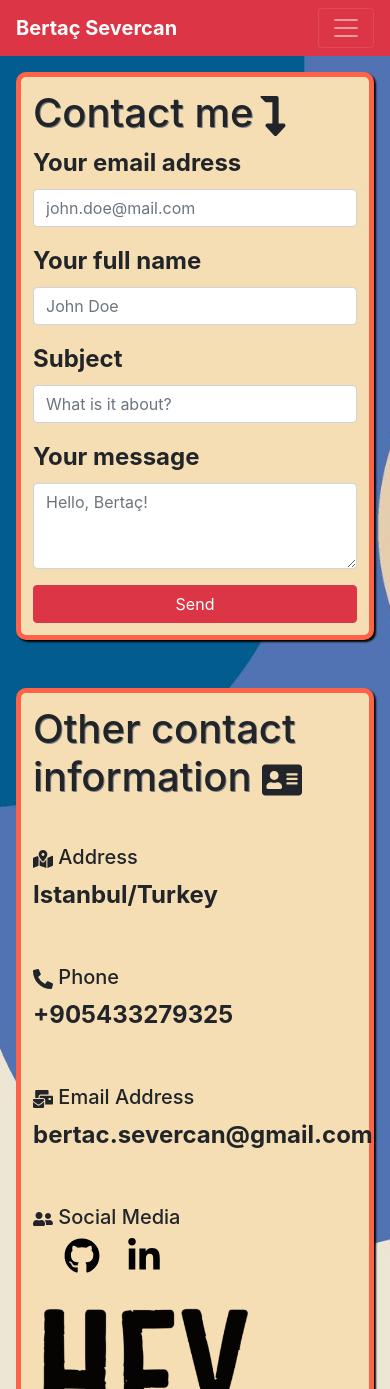
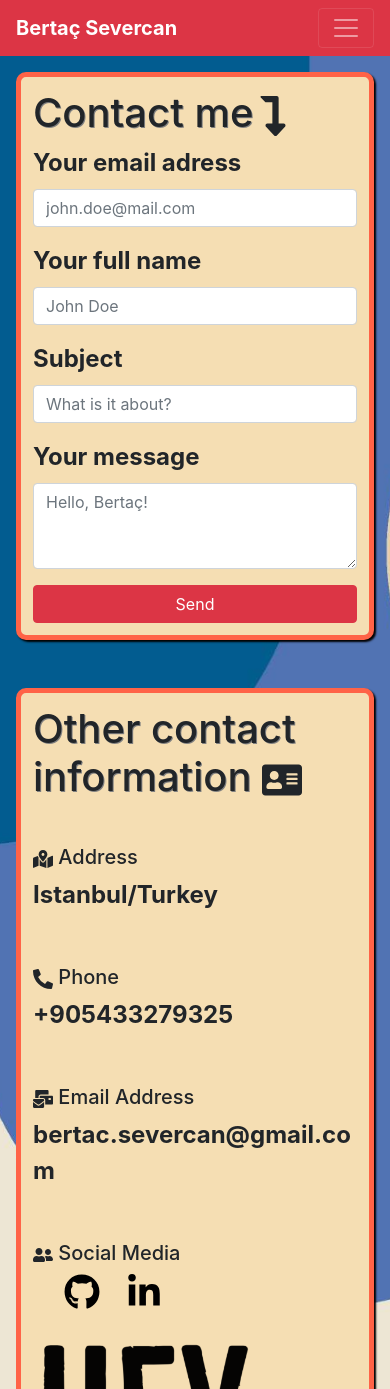
Before and after one commit to bertacsevercan/my-portfolio, a React (Create React App) app: page /contact in a window 390 px wide. Shown: the top 1389 px of the page. Built offline with nearby package versions, Linux system fonts and the light colour scheme.

Commit message:
fix footer

```diff
--- a/src/App.css
+++ b/src/App.css
@@ -8,5 +8,5 @@
 }
 
 .content-wrapper {
-  padding-bottom: 2.5rem;
+  padding-bottom: 5rem;
 }
--- a/src/components/Footer/style.css
+++ b/src/components/Footer/style.css
@@ -27,8 +27,4 @@
   .container Button {
     float: unset;
   }
-
-  .footer {
-    height: fit-content;
-  }
 }
--- a/src/containers/Contact/style.css
+++ b/src/containers/Contact/style.css
@@ -84,6 +84,14 @@
     padding: 1rem;
   }
 
+  .contact-info-text {
+    width: 100%;
+  }
+
+  .contact-info p {
+    word-break: break-word;
+  }
+
   .hey {
     padding-top: 2rem;
   }
--- a/src/containers/Projects/style.css
+++ b/src/containers/Projects/style.css
@@ -58,4 +58,8 @@
   .project-wrapper iframe {
     width: 100%;
   }
+
+  .otherProjects ul {
+    padding-left: 1rem;
+  }
 }
--- a/src/containers/Resume/style.css
+++ b/src/containers/Resume/style.css
@@ -11,7 +11,7 @@
 }
 
 .contact-head {
-  padding: 1rem 3rem;
+  padding: 1rem 0rem;
 }
 
 .bio-summary {
```
